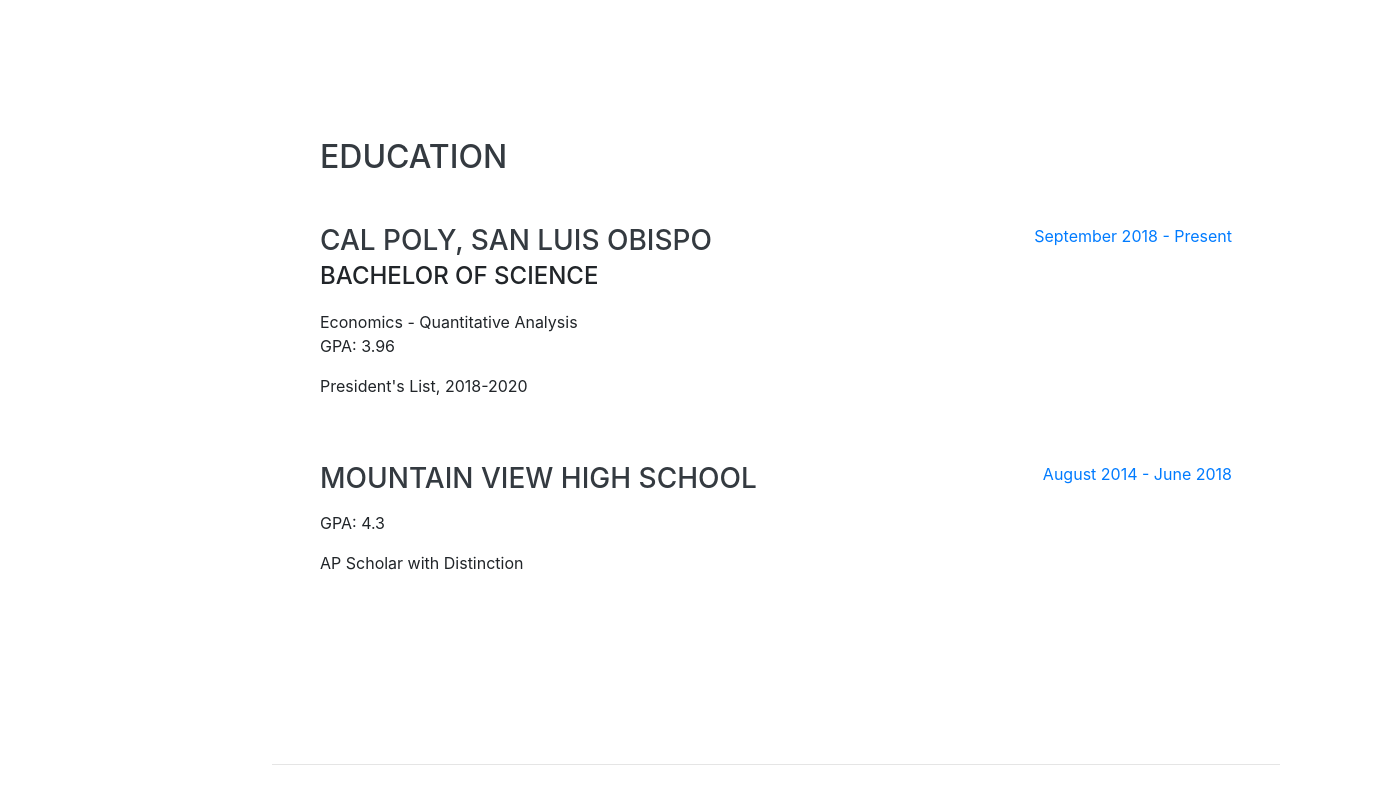
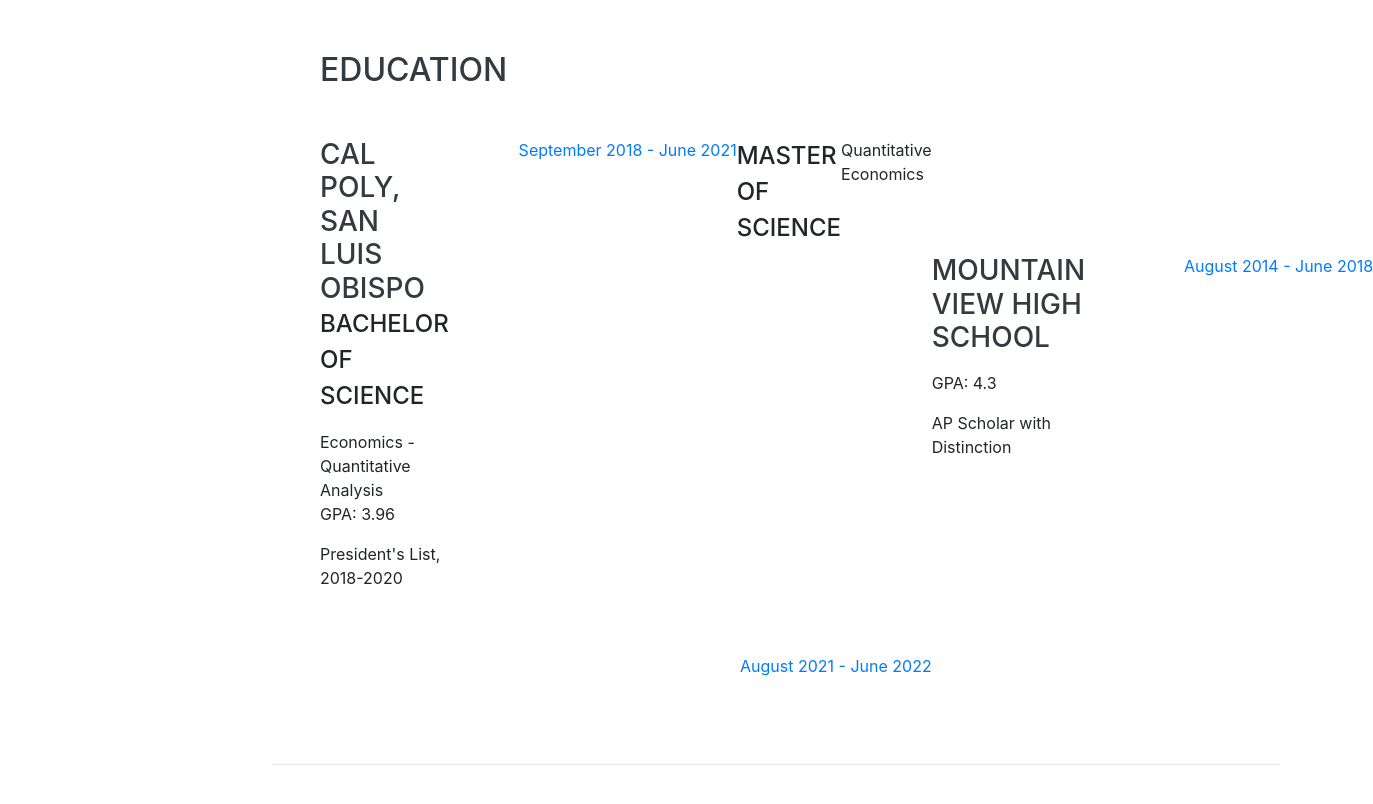
Before and after one commit to chayden1215/chayden1215.github.io, a website with bundled scripts: page index.html in a window 1280 px wide. Shown: the part 2480-3284 px from the top of the page, 1373 px wide, since content can reach past the window. Built offline with nearby package versions, Linux system fonts and the light colour scheme; a web font is replaced by a local one.

Commit message:
Update index.html

```diff
--- a/index.html
+++ b/index.html
@@ -190,7 +190,13 @@
             <p>President's List, 2018-2020</p>
           </div>
           <div class="resume-date text-md-right">
-            <span class="text-primary">September 2018 - Present</span>
+            <span class="text-primary">September 2018 - June 2021</span>
+          </div>
+           <div class="subheading mb-3">Master of Science</div>
+            <div>Quantitative Economics</div>
+          </div>
+          <div class="resume-date text-md-right">
+            <span class="text-primary">August 2021 - June 2022</span>
           </div>
         </div>
 
```
